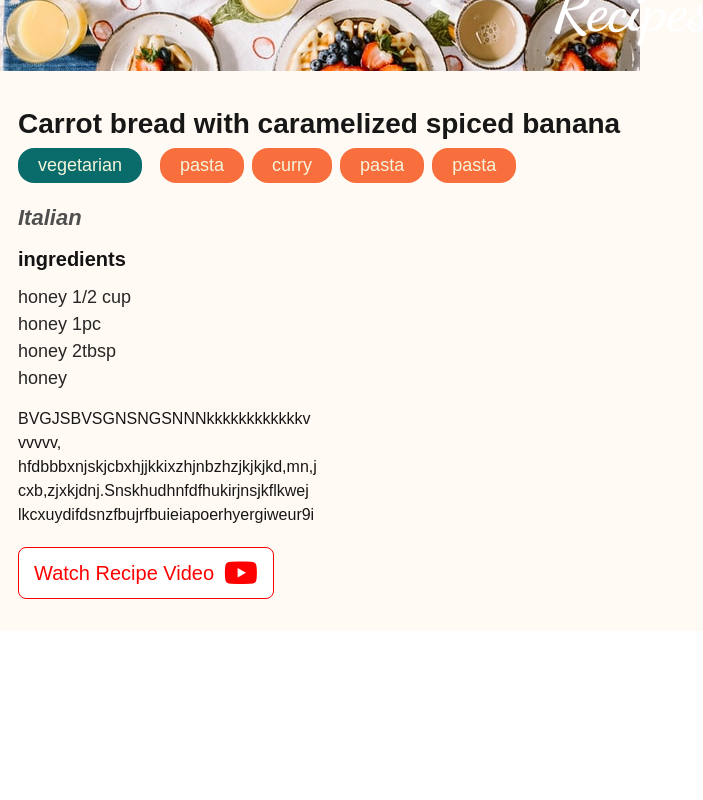
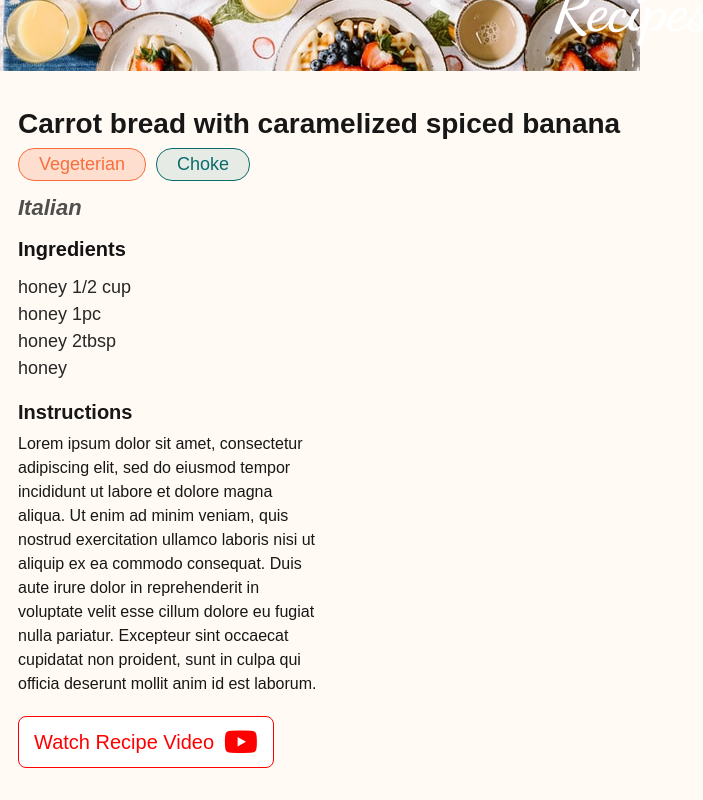
Before and after one commit to PreciousAma/super-chef, a React (Create React App) app: page / in a window 1280 px wide. Shown: the part 480-1280 px from the top of the page, without its empty margins (0-703 px from the left). Before the commit the page ends 1111 px from the top, so only its background shows below. Built offline with nearby package versions, Linux system fonts and the light colour scheme.

Commit message:
pills updated

```diff
--- /dev/null
+++ b/src/components/Pill.js
@@ -0,0 +1,16 @@
+import React from 'react';
+import '../styles/Pills.css';
+
+
+
+const Pill = ({text, variant}) => {
+    return (
+        <div className={`Meal_type Meal_type-${variant}`}>
+            <span className="Meal_tag">{text}</span>
+        </div>
+
+    )
+
+}
+
+export default Pill;
--- a/src/components/Recipe_Details_Card.js
+++ b/src/components/Recipe_Details_Card.js
@@ -1,11 +1,12 @@
 import React from 'react';
 import food from "../images/breakfast.jpg";
 import '../styles/Recipe_Details_Card.css';
+import Pill from './Pill.js'
 
 
 
 
-const RecipeDetailsCard = () => {
+const RecipeDetailsCard = ({text}) => {
     return (
         <div className="recipe_details">
             <div className="details">
@@ -14,7 +15,11 @@ const RecipeDetailsCard = () => {
                     <h1 className="Meal_name" >
                         Carrot bread with caramelized spiced banana
                     </h1>
-                    <div className="Meal_type">
+                    <div className="Meal_types">
+                        <Pill text="vegeterian" variant="secondary" />
+                        <Pill text="choke" variant="primary"/>
+                    </div>
+                    {/*<div className="Meal_type">
                         <h2 className="Meal_Category">
                             vegetarian
                         </h2>
@@ -30,12 +35,12 @@ const RecipeDetailsCard = () => {
                         <p className="Meal_tags">
                             pasta
                         </p>
-                    </div>
+    </div>*/}
                     <h2 className="Meal_Area">
                         Italian
                     </h2>
                     <div className="Meal_ingredients">
-                        <h3 className="subtitle">ingredients</h3>
+                        <h3 className="subtitle">Ingredients</h3>
                         <ul className="list">
                             <li>honey 1/2 cup </li>
                             <li>honey 1pc </li>
@@ -43,14 +48,15 @@ const RecipeDetailsCard = () => {
                             <li>honey </li>
                         </ul>
                     </div>
-                    <p className="instructions">
-                        BVGJSBVSGNSNGSNNNkkkkkkkkkkkkvvvvvv,
-                        hfdbbbxnjskjcbxhjjkkixzhjnbzhzjkjkjkd,mn,jcxb,zjxkjdnj.Snskhudhnfdfhukirjnsjkflkwej
-                        lkcxuydifdsnzfbujrfbuieiapoerhyergiweur9i
-                    </p>
+                    <div className="instruction_texts">
+                        <h3 className="instruction_title">Instructions</h3>
+                        <p className="instructions">
+                            Lorem ipsum dolor sit amet, consectetur adipiscing elit, sed do eiusmod tempor incididunt ut labore et dolore magna aliqua. Ut enim ad minim veniam, quis nostrud exercitation ullamco laboris nisi ut aliquip ex ea commodo consequat. Duis aute irure dolor in reprehenderit in voluptate velit esse cillum dolore eu fugiat nulla pariatur. Excepteur sint occaecat cupidatat non proident, sunt in culpa qui officia deserunt mollit anim id est laborum.
+                        </p>
+                    </div>
                     <a href="kfkjmgmgmgmm" className="link">
                         <span className="button">Watch Recipe Video</span>
-                        <i  class="fab fa-youtube icon link_icon"></i>
+                        <i className="fab fa-youtube icon link_icon"></i>
                     </a>
             </div>
         </div>
--- a/src/components/SuperChef.js
+++ b/src/components/SuperChef.js
@@ -5,7 +5,7 @@ import '../styles/SuperChef.css';
 import RecipeCard from './Recipe_card';
 import RecipeDetailsCard from './Recipe_Details_Card';
 
-const SuperChef = () => {
+const SuperChef = (text) => {
     const [searchValue, setSearchValue] = useState("");
 
     return (
@@ -13,7 +13,7 @@ const SuperChef = () => {
             <SearchBox searchValue={searchValue} setSearchValue={setSearchValue} />
             {searchValue ? <RecipeCard /> : <Banner />}
     {/*<RecipeCard />*/}
-        <RecipeDetailsCard />
+        <RecipeDetailsCard text={text} />
         </main>
     )
 }
--- /dev/null
+++ b/src/styles/Pills.css
@@ -0,0 +1,39 @@
+.texts_details .Meal_type {
+    display: flex;
+    flex-wrap: wrap;
+    align-items: center;
+    border-radius: 16px;
+    padding: 2px 20px;
+    border: 1px solid rgb(204, 7, 7);
+    background-color: #0a6b6b;
+    color: #080808;
+    text-transform: capitalize;
+    margin-right: 10px;
+    /* justify-content: flex-start; */
+     margin-bottom: 10px;
+}
+
+.texts_details .Meal_type.Meal_type-primary {
+    background-color:   rgba(10, 107, 107, 0.1);
+    border: 1px solid #0a6b6b;
+    color:  #0a6b6b;
+}
+
+.texts_details .Meal_type.Meal_type-secondary {
+    background-color: rgba(248, 110, 60, 0.2);
+    border: 1px solid #f86e3c;
+    color:  #f86e3c;
+
+}
+
+.texts_details .Meal_types {
+    display: flex;
+}
+
+.Meal_type .Meal_tag {
+    font-size: 18px;
+   /* color: #504f4f; */
+    display: inline;
+    font-weight: 400;
+    /* margin-bottom: 8px; */
+}
--- a/src/styles/Recipe_Details_Card.css
+++ b/src/styles/Recipe_Details_Card.css
@@ -25,18 +25,18 @@
    margin-bottom: 10px;
 }
 
-.texts_details .Meal_type {
+/* .texts_details .Meal_type {
     display: flex;
     flex-wrap: wrap;
     align-items: center;
     justify-content: flex-start;
     margin-bottom: 10px;
-}
+} */
 
-.texts_details .Meal_Category {
+/* .texts_details .Meal_Category {
     font-size: 18px;
     /* color: #504f4f; */
-    background-color: #0a6b6b;
+    /* background-color: #0a6b6b;
     border-radius: 16px;
     padding: 4px 20px;
     color: #f5f5dc;
@@ -55,7 +55,7 @@
     font-size: 18px;
     margin-left: 8px;
     margin-bottom: 8px;
-}
+} */
 
 
 .texts_details .Meal_Area {
@@ -82,9 +82,20 @@
     list-style: none;
 }
 
-.details .instructions {
-    /* display: inline-block; */
+.details .title {
+
+}
+
+.details .instruction_texts {
     margin-top: 15px;
+}
+
+.instruction_texts .instruction_title {
+    font-size: 20px;
+}
+
+.instruction_texts .instructions {
+    margin-top: 5px;
     max-width: 300px;
     word-break: break-word;
 }
```
